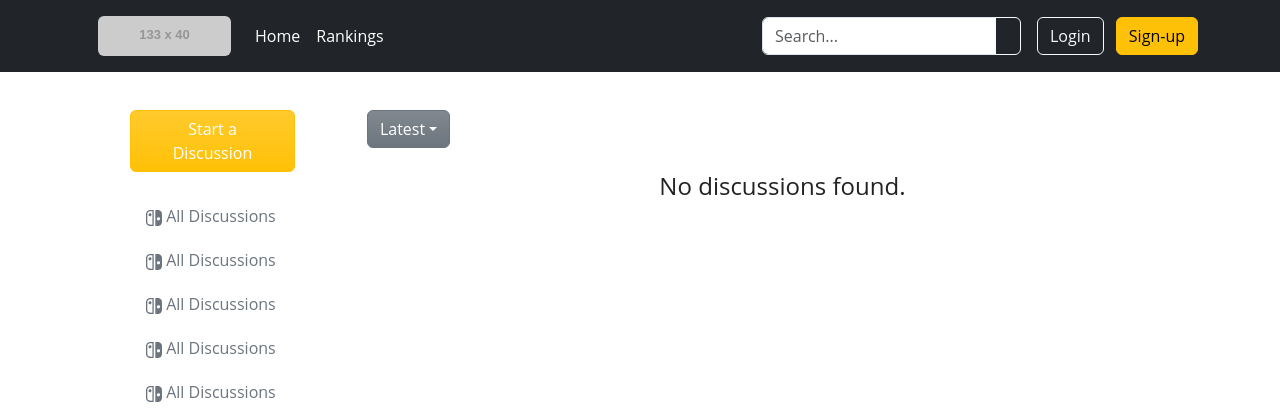
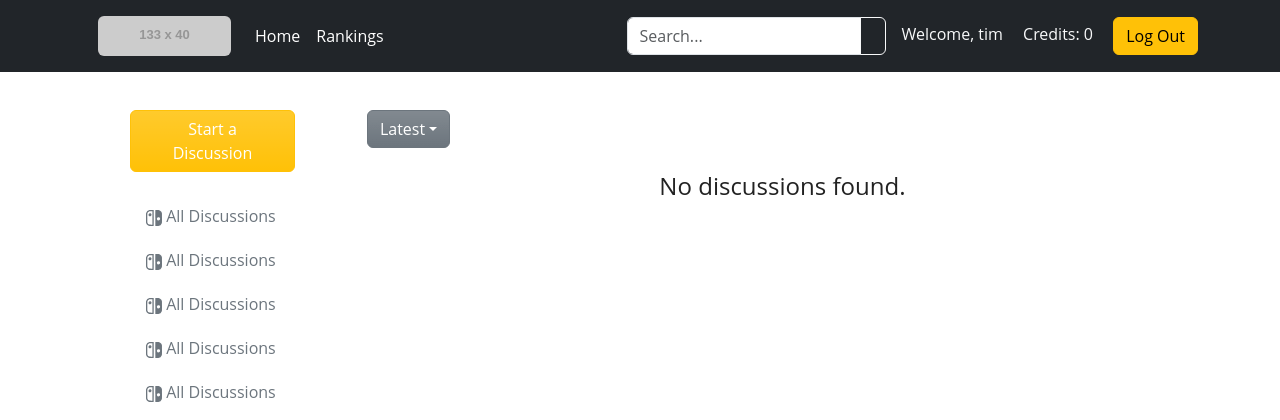
Before and after one commit to JoelQian/cits5505proj2, a Flask app: page / in a window 1280 px wide. Shown: the top 420 px of the page. Run offline with Flask 3, Linux system fonts and the light colour scheme; a user stored in the database is signed in; grey boxes labelled with a size stand in for pictures from a placeholder-image service; data that the repository does not hold is empty; some libraries are stand-ins or nearby versions.

Commit message:
add: log out function

```diff
--- a/app/routes.py
+++ b/app/routes.py
@@ -39,12 +39,18 @@ def login():
         return jsonify({'code': 200, 'message': 'Login successful!'})
     return jsonify({'code': 400, 'message': 'Bad request!'})
 
+@app.route('/logout')
+@login_required
+def logout():
+    logout_user()
+    return redirect(url_for('index'))
+
 @app.route('/')
 def index():
     # flask for pagination:
     page = request.args.get('page', 1, type=int)
     paginate = Post.query.paginate(page=int(page), per_page=7)
-    return render_template('index.html', title='Home', paginate=paginate)
+    return render_template('index.html', title='Home', paginate=paginate, user=current_user)
 
 @app.route('/personal-profile')
 def personalProfile():
--- a/app/templates/base.html
+++ b/app/templates/base.html
@@ -31,9 +31,18 @@
                     </div>
                 </form>
                 <div class="text-end">
+                    {% if current_user.is_authenticated %}
+                    <div class="user-info">
+                        <span class="text-light me-3">Welcome, {{ current_user.username }}</span>
+                        <span class="text-light me-3">Credits: {{ current_user.credit }}</span>
+                        <a class="btn btn-warning" href="{{ url_for('logout') }}">Log Out</a>
+                    </div>
+                    {% else %}
                     <button type="button" id="loginButton" class="btn btn-outline-light me-2" data-bs-toggle="modal" data-bs-target="#ModalToggle">Login</button>
-                    <button type="button" class="btn btn-warning" data-bs-toggle="modal" data-bs-target="#staticBackdrop">
-                        Sign-up</button>
+                    <button type="button" class="btn btn-warning" data-bs-toggle="modal" data-bs-target="#staticBackdrop">Sign-up</button>
+                    {% endif %}
+
+
                 </div>
             </div>
         </div>
@@ -206,7 +215,7 @@
     </div>
 
     <script>
-    document.getElementById('signupForm').addEventListener('submit', async function(event) {
+        document.getElementById('signupForm').addEventListener('submit', async function (event) {
             event.preventDefault();  // prevent the form from submitting
 
             let form = event.target;
```
Lines whose indentation alone changed are shown as unchanged.
